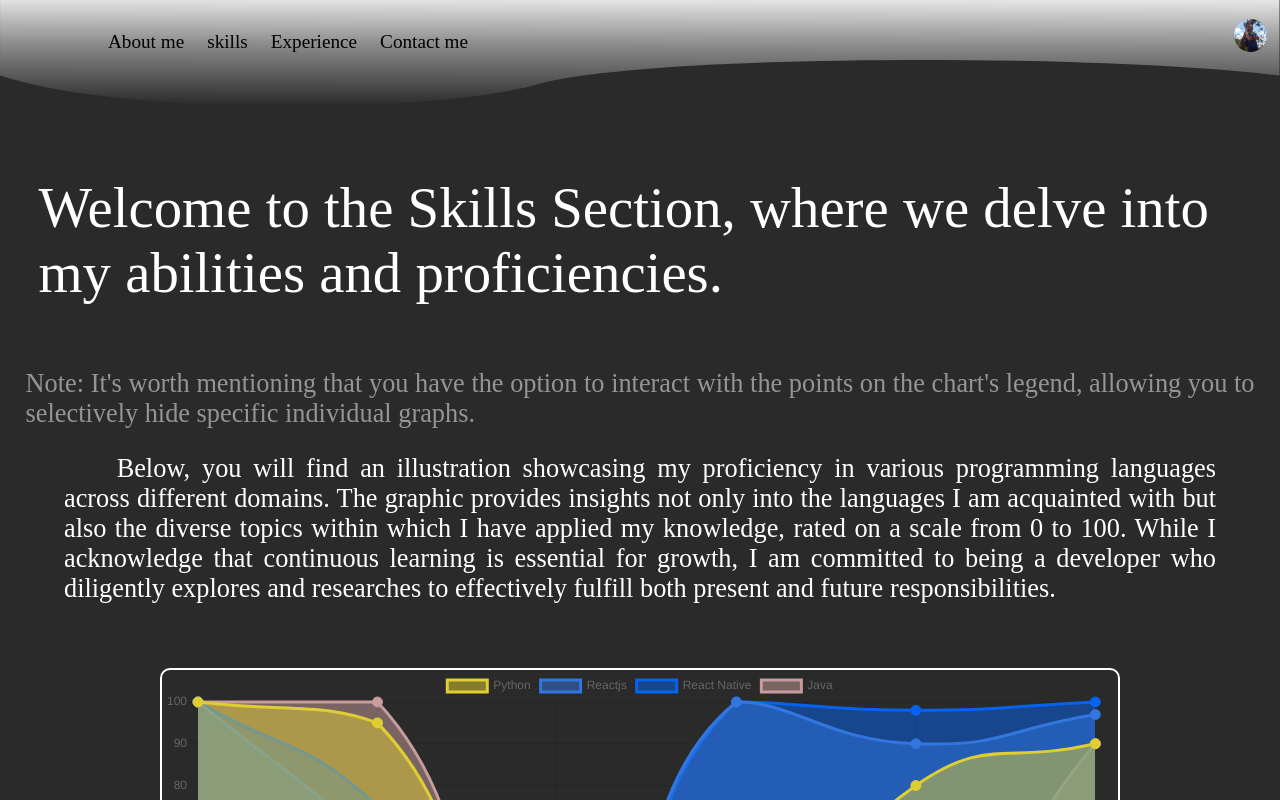
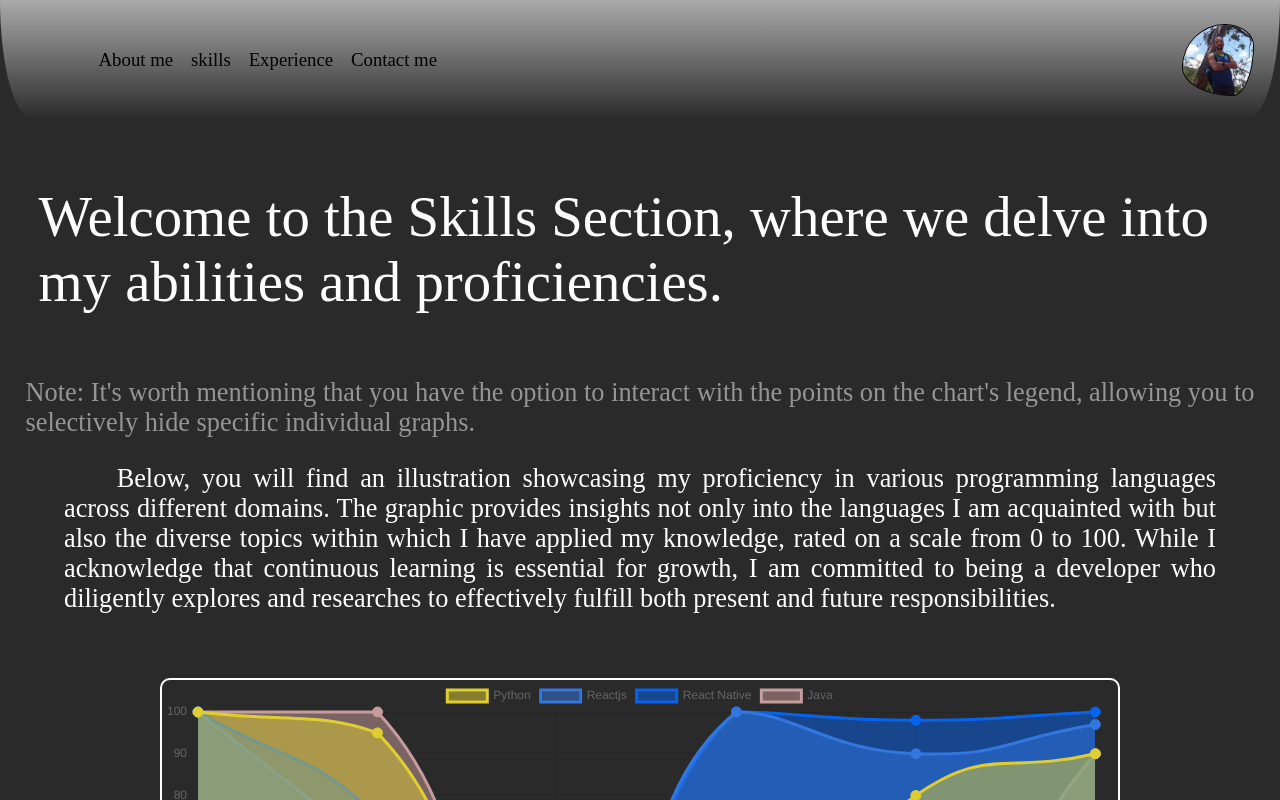
Before and after one commit to jose1Almonte/resume-2.0, a React (Vite) app: page /skills in a window 1280 px wide. Shown: the top 800 px of the page. Built offline with nearby package versions, Linux system fonts and the light colour scheme; a web font is replaced by a local one.

Commit message:
Changes photoContainer

```diff
--- a/src/components/Carousel/Carousel.module.css
+++ b/src/components/Carousel/Carousel.module.css
@@ -4,7 +4,10 @@
     display: flex;
     justify-content: 'center';
     /* height: 650px; */
-    width: 70%;
+    /* width: 70%;  */
+    height: 80vh;
+    /* max-height: 1.5*100vw; */
+    max-width: 100vw;
     aspect-ratio: 1.5;
     margin: 0 auto;
     margin-top: 3vh;
@@ -73,3 +76,10 @@
     2px 2px 0 #000;   /* Sombra inferior derecha */
     opacity: 0.4;
 }
+
+@media (max-width: 500px) {
+    .imagesContainer {
+        height: auto;
+        width: 80vw;
+    }
+}
--- a/src/components/Navbar/Navbar.jsx
+++ b/src/components/Navbar/Navbar.jsx
@@ -8,8 +8,11 @@ import { useWindowWidth } from '../../hooks/useWindowWidth'
 import { NavbarMobile } from '../../vectors/navBarMobile'
 import NavbarMobileModal from '../Modals/NavbarMobileModal'
 import { useState } from 'react'
+import { useAnimationContainer } from '../../hooks/useAnimationContainer'
 
 export default function Navbar() {
+
+  const {borderRadius} = useAnimationContainer()
 
   const leftSideOptions = [
     {
@@ -39,7 +42,7 @@ export default function Navbar() {
       {windowWidth > 500 ? (
         <>
           <div className={Styles.NavbarContainer}>
-            <NavbarBackGround className={Styles.NavbarBackGround}/>
+            {/* <NavbarBackGround className={Styles.NavbarBackGround}/> */}
 
             <header className={Styles.navbarOptions}>
               <ul className={Styles.leftOptions}>
@@ -56,7 +59,7 @@ export default function Navbar() {
 
               </ul>
 
-              <Link to={HOME_URL} className={Styles.rigthOptions}>
+              <Link to={HOME_URL} className={Styles.rigthOptions} style={{borderRadius: borderRadius}}>
                   <img src={photoProfile}/>
               </Link>
             </header>
--- a/src/components/Navbar/Navbar.module.css
+++ b/src/components/Navbar/Navbar.module.css
@@ -2,7 +2,12 @@
 
 .NavbarContainer {
     position: relative;
-    height: auto;
+    /* height: auto; */
+    /* background-color: red; */
+    background: linear-gradient(to bottom, rgba(255, 255, 255, 0.6), rgba(255, 255, 255, 0.5), rgba(255, 255, 255, 0.4), rgba(255, 255, 255, 0.3),rgba(255, 255, 255, 0.2), rgba(255, 255, 255, 0.1), rgba(255, 255, 255, 0));
+    border-radius: 0px 0px 50px 50px/0px 0px 180px 180px;
+    height: 15vh;
+    /* width: 100%; */
 }
 
 .NavbarBackGround {
@@ -30,6 +35,7 @@
     /* background-color: green; */
     display: flex;
     justify-content: space-between;
+    align-items: center;
     top: 0;
     width: 100%;
     height: 100%;
@@ -39,28 +45,32 @@
 .leftOptions {
     display: flex;
     align-items: center;
-    gap: 4%;
+    /* gap: 5%; */
     /* background-color: red; */
     cursor: pointer;
     list-style: none;
     justify-content: center;
-    height: 75%;
-    width: 45%;
+    /* height: 75%;
+    width: 45%; */
+    margin-left: 7vw;
 }
 
 .rigthOptions {
     display: flex;
-    margin-top: 1.5%;
-    height: 30%;
-    margin-right: 1%;
+    /* margin-top: 1.5%; */
+    height: 60%;
+    margin-right: 2vw;
     aspect-ratio: 1;
     border-radius: 50px;
     overflow: hidden;
-    transition: transform 0.45s ease;
+    transition: transform 0.45s ease, border-radius 2s ease, opacity 0.45s ease;
+    border: 1px solid rgba(0,0,0,1);
 }
 
 .rigthOptions:hover {
     transform: scale(1.1);
+    /* border: 2vw solid rgba(0,0,0,0.5); */
+    opacity: 0.5
 }
 
 .rigthOptions img {
@@ -80,11 +90,14 @@
 span {
     color: #000;
     font-family: 'Judson', serif;
-    font-size: 1.5vw;
+    font-size: calc(6px + 1vw);
     font-style: normal;
     font-weight: 400;
     line-height: normal;
     transition: color 0.45s ease;
+    white-space: nowrap;
+    padding-left: 0.7vw;
+    padding-right: 0.7vw;
 }
 
 li :hover {
--- /dev/null
+++ b/src/hooks/useAnimationContainer.jsx
@@ -0,0 +1,25 @@
+import React, { useEffect, useState } from 'react'
+
+export function useAnimationContainer() {
+    const [borderRadius, setBorderRadius] = useState('60% 40% 30% 70%/60% 30% 70% 40%');
+
+    useEffect(() => {
+      const borderRadiusValues = [
+        '60% 40% 30% 70%/60% 30% 70% 40%',
+        '40% 60% 70% 30%/30% 70% 40% 60%',
+        '30% 70% 60% 40%/70% 30% 40% 60%',
+        '70% 30% 40% 60%/60% 40% 70% 30%',
+        // Add more borderRadius values as desired
+      ];
+
+      let currentIndex = 0;
+
+      const intervalId = setInterval(() => {
+        setBorderRadius(borderRadiusValues[currentIndex]);
+        currentIndex = (currentIndex + 1) % borderRadiusValues.length;
+      }, 3000); // Cambia cada 5 segundos (ajusta este valor según tus preferencias)
+
+      return () => clearInterval(intervalId);
+    }, []);
+    return {borderRadius}
+}
--- a/src/pages/AboutMePage/AboutMePage.jsx
+++ b/src/pages/AboutMePage/AboutMePage.jsx
@@ -4,6 +4,7 @@ import { TitleDescription } from '../../components/TitleDescription/TitleDescrip
 import { useWindowWidth } from '../../hooks/useWindowWidth';
 import Styles from './AboutMePage.module.css'
 import {useState, useEffect} from 'react'
+import { useAnimationContainer } from '../../hooks/useAnimationContainer';
 
 export default function AboutMePage() {
 
@@ -21,26 +22,27 @@ export default function AboutMePage() {
 
   const {windowWidth} = useWindowWidth();
 
-  const [borderRadius, setBorderRadius] = useState('60% 40% 30% 70%/60% 30% 70% 40%');
+  const {borderRadius} = useAnimationContainer()
+  // const [borderRadius, setBorderRadius] = useState('60% 40% 30% 70%/60% 30% 70% 40%');
 
-  useEffect(() => {
-    const borderRadiusValues = [
-      '60% 40% 30% 70%/60% 30% 70% 40%',
-      '40% 60% 70% 30%/30% 70% 40% 60%',
-      '30% 70% 60% 40%/70% 30% 40% 60%',
-      '70% 30% 40% 60%/60% 40% 70% 30%',
-      // Add more borderRadius values as desired
-    ];
+  // useEffect(() => {
+  //   const borderRadiusValues = [
+  //     '60% 40% 30% 70%/60% 30% 70% 40%',
+  //     '40% 60% 70% 30%/30% 70% 40% 60%',
+  //     '30% 70% 60% 40%/70% 30% 40% 60%',
+  //     '70% 30% 40% 60%/60% 40% 70% 30%',
+  //     // Add more borderRadius values as desired
+  //   ];
 
-    let currentIndex = 0;
+  //   let currentIndex = 0;
 
-    const intervalId = setInterval(() => {
-      setBorderRadius(borderRadiusValues[currentIndex]);
-      currentIndex = (currentIndex + 1) % borderRadiusValues.length;
-    }, 5000); // Cambia cada 5 segundos (ajusta este valor según tus preferencias)
+  //   const intervalId = setInterval(() => {
+  //     setBorderRadius(borderRadiusValues[currentIndex]);
+  //     currentIndex = (currentIndex + 1) % borderRadiusValues.length;
+  //   }, 5000); // Cambia cada 5 segundos (ajusta este valor según tus preferencias)
 
-    return () => clearInterval(intervalId);
-  }, []);
+  //   return () => clearInterval(intervalId);
+  // }, []);
 
   return (
     <>
@@ -49,6 +51,8 @@ export default function AboutMePage() {
     <div className={Styles.heroImg} style={{
         borderRadius: borderRadius,
       }}></div>
+
+    {windowWidth}
     </>
   )
 }
--- a/src/pages/AboutMePage/AboutMePage.module.css
+++ b/src/pages/AboutMePage/AboutMePage.module.css
@@ -1,14 +1,14 @@
 .heroImg {
     border-color: rgb(58, 62, 65);
     background-image: url(src/images/meOnAvila.jpg);
-    animation: morph 8s ease-in-out infinite;
+    /* animation: morph 8s ease-in-out infinite; */
     background-position: 50%;
     background-repeat: no-repeat;
     background-size: cover;
-    border: 3px solid #2d2e32;
-    border-radius: 60% 40% 30% 70%/60% 30% 70% 40%;
-    height: 35rem;
+    border: 3px solid rgba(0,0,0,1);
+    /* border-radius: 60% 40% 30% 70%/60% 30% 70% 40%; */
+    height: 35vw;
     position: relative;
-    transition: all 4s ease-in-out;
-    width: 35rem;
+    transition: all 2s ease-in-out;
+    width: 35vw;
 }
```
